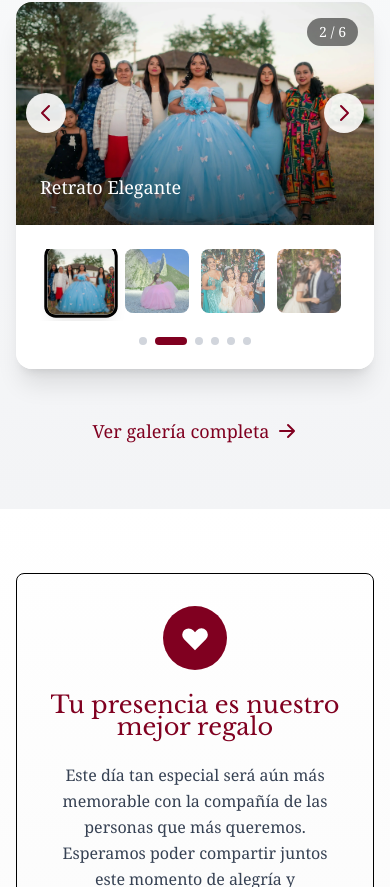
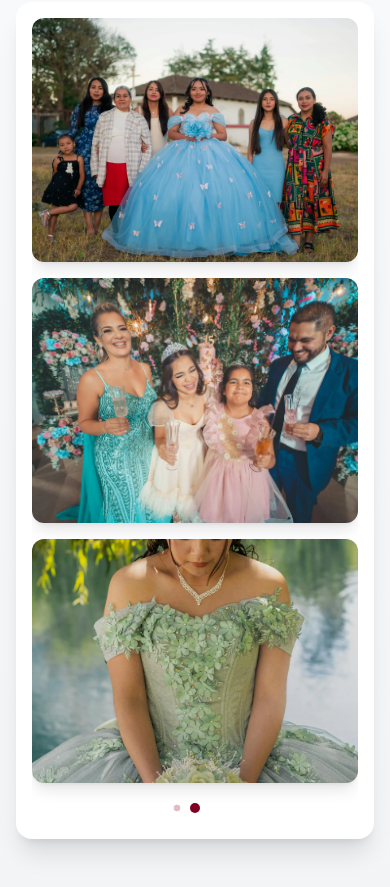
Before and after one commit to Lanyev/quince-jessica, a React (Vite) app: page /#/ in a window 390 px wide. Shown: the part 837-1724 px from the top of the page. Built offline with nearby package versions, Linux system fonts and the light colour scheme.

Commit message:
Add Swiper.js for responsive gallery and update styles

```diff
--- a/package.json
+++ b/package.json
@@ -19,6 +19,7 @@
     "react": "^19.1.0",
     "react-dom": "^19.1.0",
     "react-router-dom": "^7.6.0",
+    "swiper": "^11.2.8",
     "tailwindcss": "^4.1.7"
   },
   "devDependencies": {
--- a/src/index.css
+++ b/src/index.css
@@ -218,75 +218,60 @@ h1, h2, h3 {
   background: linear-gradient(135deg, #ffffff 0%, #fafafa 100%);
 }
 
-/* Carousel Styles */
-.carousel-container {
+/* Swiper Gallery Styles */
+.gallery-container {
   max-width: 100%;
   margin: 0 auto;
 }
 
-.carousel-btn {
-  position: absolute;
-  top: 50%;
-  transform: translateY(-50%);
-  background: rgba(255, 255, 255, 0.9);
-  border: none;
-  border-radius: 50%;
-  width: 48px;
-  height: 48px;
-  display: flex;
-  align-items: center;
-  justify-content: center;
-  color: var(--primary-color);
-  cursor: pointer;
-  transition: all 0.3s ease;
-  z-index: 10;
-  box-shadow: 0 4px 12px rgba(0, 0, 0, 0.15);
+.gallery-swiper {
+  padding-bottom: 50px !important;
 }
 
-.carousel-btn:hover {
-  background: var(--primary-color);
-  color: white;
-  transform: translateY(-50%) scale(1.1);
-  box-shadow: 0 6px 20px rgba(128, 0, 32, 0.3);
+.gallery-swiper .swiper-slide {
+  height: auto;
 }
 
-.carousel-btn-prev {
-  left: 20px;
+.gallery-swiper .swiper-pagination {
+  bottom: 10px !important;
 }
 
-.carousel-btn-next {
-  right: 20px;
+.gallery-swiper .swiper-pagination-bullet {
+  background: var(--primary-color);
+  opacity: 0.3;
+  width: 12px;
+  height: 12px;
+  transition: all 0.3s ease;
 }
 
+.gallery-swiper .swiper-pagination-bullet-active {
+  opacity: 1;
+  transform: scale(1.2);
+  background: var(--primary-color);
+}
+
+/* Custom styling for dynamic pagination bullets */
+.gallery-swiper .swiper-pagination-bullet-active-main {
+  background: var(--primary-color);
+  transform: scale(1.4);
+}
+
+.gallery-swiper .swiper-pagination-bullet-active-prev,
+.gallery-swiper .swiper-pagination-bullet-active-next {
+  background: var(--primary-light);
+  transform: scale(1.1);
+}
+
+/* Responsive adjustments for gallery */
 @media (max-width: 640px) {
-  .carousel-btn {
-    width: 40px;
-    height: 40px;
+  .gallery-swiper {
+    padding-bottom: 40px !important;
   }
 
-  .carousel-btn-prev {
-    left: 10px;
+  .gallery-swiper .swiper-pagination-bullet {
+    width: 10px;
+    height: 10px;
   }
-
-  .carousel-btn-next {
-    right: 10px;
-  }
-}
-
-/* Carousel Animation */
-.carousel-slide {
-  opacity: 0;
-  transform: translateX(100%);
-  transition: all 0.5s ease-in-out;
-}
-
-.carousel-slide.active {
-  opacity: 1;
-  transform: translateX(0);
-}
-
-.carousel-slide.prev {
-  transform: translateX(-100%);
 }
 
 /* Refined animations with stagger effect */
--- a/src/pages/Inicio.jsx
+++ b/src/pages/Inicio.jsx
@@ -1,10 +1,18 @@
 import React, { useEffect, useState } from 'react';
 import { Link } from 'react-router-dom';
+// Import Swiper React components
+import { Swiper, SwiperSlide } from 'swiper/react';
+import { Grid, Pagination, Autoplay } from 'swiper/modules';
+
+// Import Swiper styles
+import 'swiper/css';
+import 'swiper/css/grid';
+import 'swiper/css/pagination';
 
 const Inicio = () => {
   const [isVisible, setIsVisible] = useState(false);
-  const [currentSlide, setCurrentSlide] = useState(0);
-  // Gallery images for carousel
+
+  // Gallery images for collage
   const galleryImages = [
     {
       id: 1,
@@ -41,31 +49,11 @@ const Inicio = () => {
       src: "/images/gallery/img1 (6).webp",
       alt: "Jessica Paola - Sonrisa radiante",
       title: "Sonrisa Radiante"
-    }
-  ];
+    }  ];
 
   useEffect(() => {
     setIsVisible(true);
-
-    // Auto-advance carousel
-    const interval = setInterval(() => {
-      setCurrentSlide((prev) => (prev + 1) % galleryImages.length);
-    }, 4000);
-
-    return () => clearInterval(interval);
-  }, [galleryImages.length]);
-
-  const nextSlide = () => {
-    setCurrentSlide((prev) => (prev + 1) % galleryImages.length);
-  };
-
-  const prevSlide = () => {
-    setCurrentSlide((prev) => (prev - 1 + galleryImages.length) % galleryImages.length);
-  };
-
-  const goToSlide = (index) => {
-    setCurrentSlide(index);
-  };  return (
+  }, []);return (
     <div className="min-h-screen">      {/* Invitation Header Section */}
       <div className={`invitation-header px-4 py-12 md:py-20 transition-all duration-1000 bg-white/60 backdrop-blur-sm ${isVisible ? 'opacity-80 translate-y-0' : 'opacity-0 translate-y-10'}`}>
         <div className="max-w-4xl mx-auto text-center">
@@ -120,7 +108,7 @@ const Inicio = () => {
             </div>
           </div>
         </div>
-      </div>      {/* Photo Carousel Section */}
+      </div>      {/* Photo Gallery Collage Section */}
       <div className="gallery-section bg-gray-50/70 backdrop-blur-sm py-16">
         <div className="max-w-6xl mx-auto px-4">
 
@@ -134,100 +122,71 @@ const Inicio = () => {
             </p>
           </div>
 
-          {/* Carousel Container */}
-          <div className="carousel-container">
-            <div className="relative bg-white rounded-2xl shadow-xl overflow-hidden">
-
-              {/* Main Carousel */}
-              <div className="relative aspect-[16/10] md:aspect-[16/9] overflow-hidden">
-                <div
-                  className="flex transition-transform duration-500 ease-in-out h-full"
-                  style={{ transform: `translateX(-${currentSlide * 100}%)` }}
-                >
-                  {galleryImages.map((image, index) => (
-                    <div key={image.id} className="w-full flex-shrink-0 relative">
+          {/* Swiper Gallery Container */}
+          <div className="gallery-container">
+            <div className="bg-white rounded-2xl shadow-xl overflow-hidden p-4">
+              <Swiper
+                slidesPerView={1}
+                grid={{
+                  rows: 3,
+                  fill: 'row',
+                }}
+                spaceBetween={16}
+                pagination={{
+                  clickable: true,
+                  dynamicBullets: true,
+                }}
+                autoplay={{
+                  delay: 5000,
+                  disableOnInteraction: false,
+                }}
+                modules={[Grid, Pagination, Autoplay]}
+                breakpoints={{
+                  640: {
+                    slidesPerView: 2,
+                    grid: {
+                      rows: 2,
+                      fill: 'row',
+                    },
+                  },
+                  768: {
+                    slidesPerView: 3,
+                    grid: {
+                      rows: 2,
+                      fill: 'row',
+                    },
+                  },
+                  1024: {
+                    slidesPerView: 3,
+                    grid: {
+                      rows: 2,
+                      fill: 'row',
+                    },
+                  },
+                }}
+                className="gallery-swiper"
+              >
+                {galleryImages.map((image) => (
+                  <SwiperSlide key={image.id}>
+                    <div className="relative group aspect-[4/3] rounded-xl overflow-hidden shadow-lg hover:shadow-xl transition-all duration-300">
                       <img
                         src={image.src}
                         alt={image.alt}
-                        className="w-full h-full object-cover"
+                        className="w-full h-full object-cover group-hover:scale-105 transition-transform duration-500"
+                        loading="lazy"
                       />
                       {/* Image Overlay with Title */}
-                      <div className="absolute inset-0 bg-gradient-to-t from-black/50 via-transparent to-transparent">
-                        <div className="absolute bottom-6 left-6">
-                          <h4 className="text-white font-serif text-lg md:text-xl font-medium">
+                      <div className="absolute inset-0 bg-gradient-to-t from-black/60 via-black/20 to-transparent opacity-0 group-hover:opacity-100 transition-opacity duration-300">
+                        <div className="absolute bottom-4 left-4 right-4">
+                          <h4 className="text-white font-serif text-sm md:text-base font-medium">
                             {image.title}
                           </h4>
                         </div>
                       </div>
                     </div>
-                  ))}
-                </div>
-
-                {/* Navigation Arrows */}
-                <button
-                  onClick={prevSlide}
-                  className="carousel-btn carousel-btn-prev"
-                  aria-label="Imagen anterior"
-                >
-                  <svg className="w-6 h-6" fill="none" stroke="currentColor" viewBox="0 0 24 24">
-                    <path strokeLinecap="round" strokeLinejoin="round" strokeWidth={2} d="M15 19l-7-7 7-7" />
-                  </svg>
-                </button>
-
-                <button
-                  onClick={nextSlide}
-                  className="carousel-btn carousel-btn-next"
-                  aria-label="Imagen siguiente"
-                >
-                  <svg className="w-6 h-6" fill="none" stroke="currentColor" viewBox="0 0 24 24">
-                    <path strokeLinecap="round" strokeLinejoin="round" strokeWidth={2} d="M9 5l7 7-7 7" />
-                  </svg>
-                </button>
-
-                {/* Image Counter */}
-                <div className="absolute top-4 right-4 bg-black/50 text-white px-3 py-1 rounded-full text-sm font-serif">
-                  {currentSlide + 1} / {galleryImages.length}
-                </div>
-              </div>
-
-              {/* Thumbnail Navigation */}
-              <div className="p-6 bg-white">
-                <div className="flex justify-center space-x-3 overflow-x-auto pb-2">
-                  {galleryImages.map((image, index) => (
-                    <button
-                      key={image.id}
-                      onClick={() => goToSlide(index)}
-                      className={`flex-shrink-0 w-16 h-16 md:w-20 md:h-20 rounded-lg overflow-hidden transition-all duration-300 ${
-                        index === currentSlide
-                          ? 'ring-3 ring-primary shadow-lg transform scale-105'
-                          : 'opacity-70 hover:opacity-100 hover:ring-2 hover:ring-primary/50'
-                      }`}
-                    >
-                      <img
-                        src={image.src}
-                        alt={image.alt}
-                        className="w-full h-full object-cover"
-                      />
-                    </button>
-                  ))}
-                </div>
-
-                {/* Dot Indicators */}
-                <div className="flex justify-center mt-4 space-x-2">
-                  {galleryImages.map((_, index) => (
-                    <button
-                      key={index}
-                      onClick={() => goToSlide(index)}
-                      className={`w-2 h-2 rounded-full transition-all duration-300 ${
-                        index === currentSlide
-                          ? 'bg-primary w-8'
-                          : 'bg-gray-300 hover:bg-primary/50'
-                      }`}
-                      aria-label={`Ir a imagen ${index + 1}`}
-                    />
-                  ))}
-                </div>
-              </div>
+                  </SwiperSlide>
+                ))}
+              </Swiper>
             </div>
           </div>
 
@@ -244,7 +203,7 @@ const Inicio = () => {
             </Link>
           </div>
         </div>
-      </div>      {/* Footer Message */}
+      </div>{/* Footer Message */}
       <div className="footer-section bg-white/60 backdrop-blur-sm py-16">
         <div className="max-w-3xl mx-auto text-center px-4">
           <div className="border border-primary/20 rounded-lg p-8 md:p-12">
```
Also changed, not shown: 1 other file (tests, documents, lock files or other folders).
